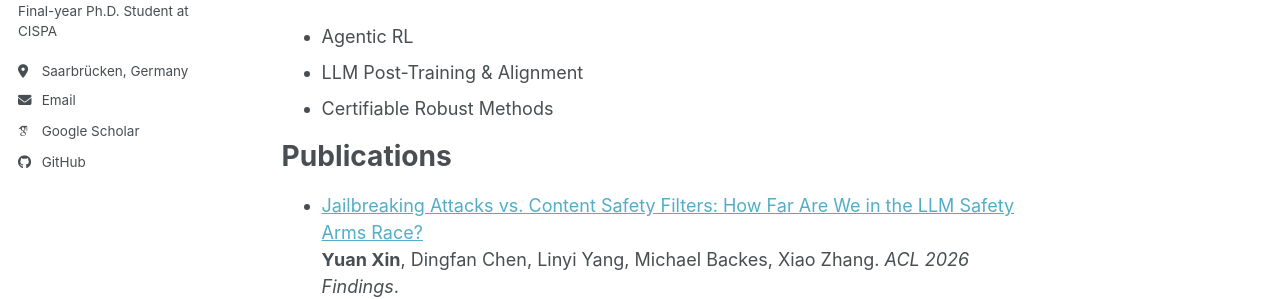
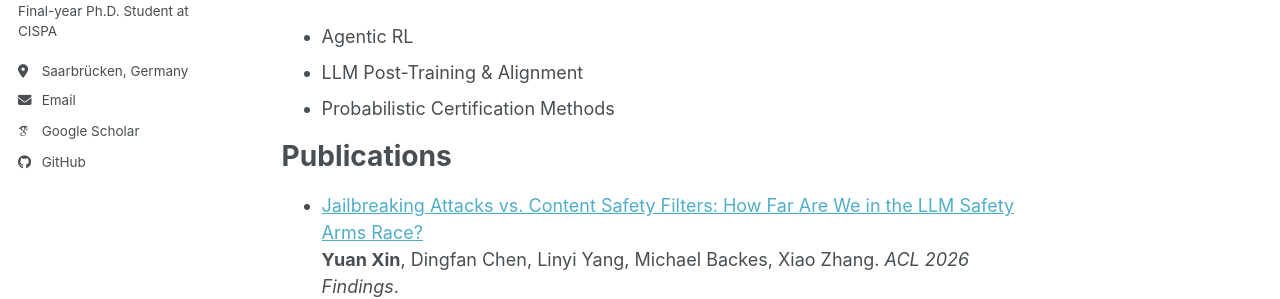
Before and after one commit to AppleXY/applexy.github.io, a Jekyll site: the page built from _pages/about.md, in a window 1280 px wide and 1382 px high. Shown: the part 276-575 px from the top of the window. Built offline with Jekyll 4.4.1, drawn with Linux system fonts in a browser that asks for light colours; some web fonts are replaced; a script bundle is joined from its source files by our own code; library files that are not in the unit come from our copies.

Commit message:
Update about.md

```diff
--- a/_pages/about.md
+++ b/_pages/about.md
@@ -14,7 +14,7 @@ I am a final-year Ph.D. student at [CISPA Helmholtz Center for Information Secur
 
 * Agentic RL
 * LLM Post-Training & Alignment
-* Certifiable Robust Methods
+* Probabilistic Certification Methods
 
 # Publications
 
```
